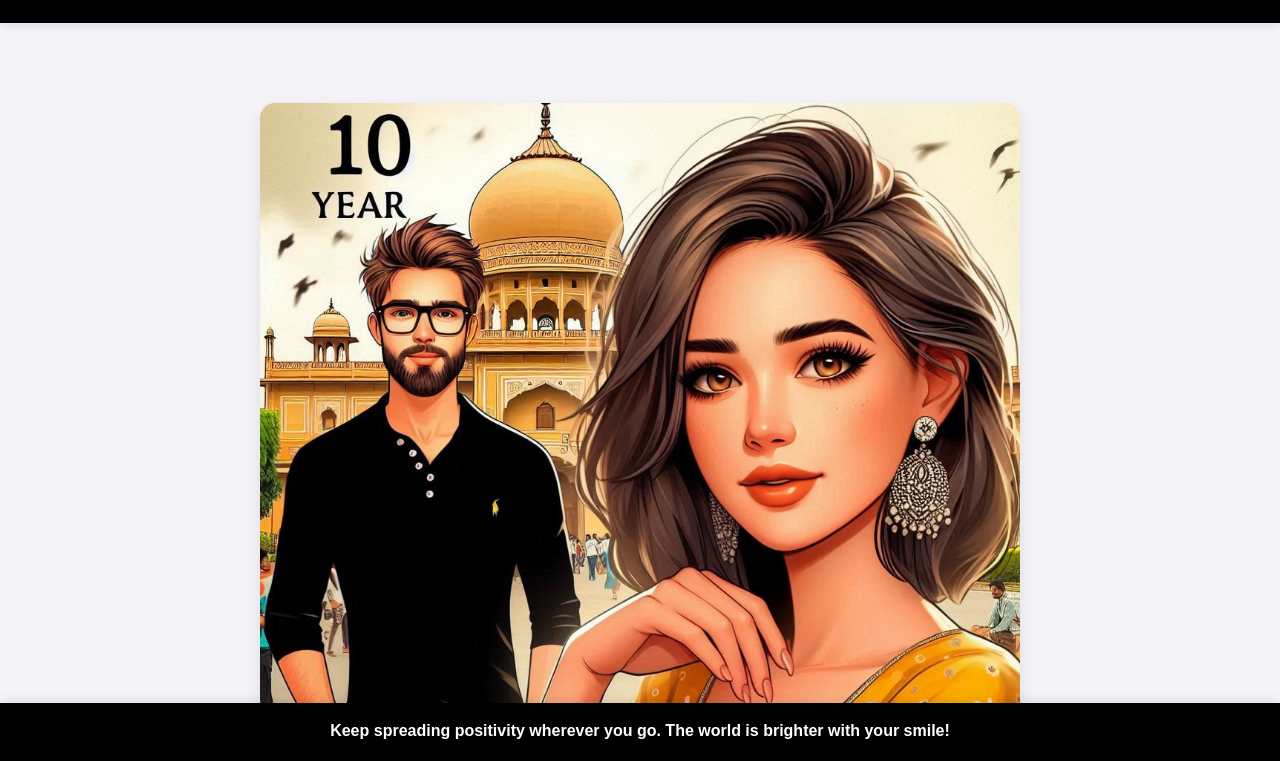
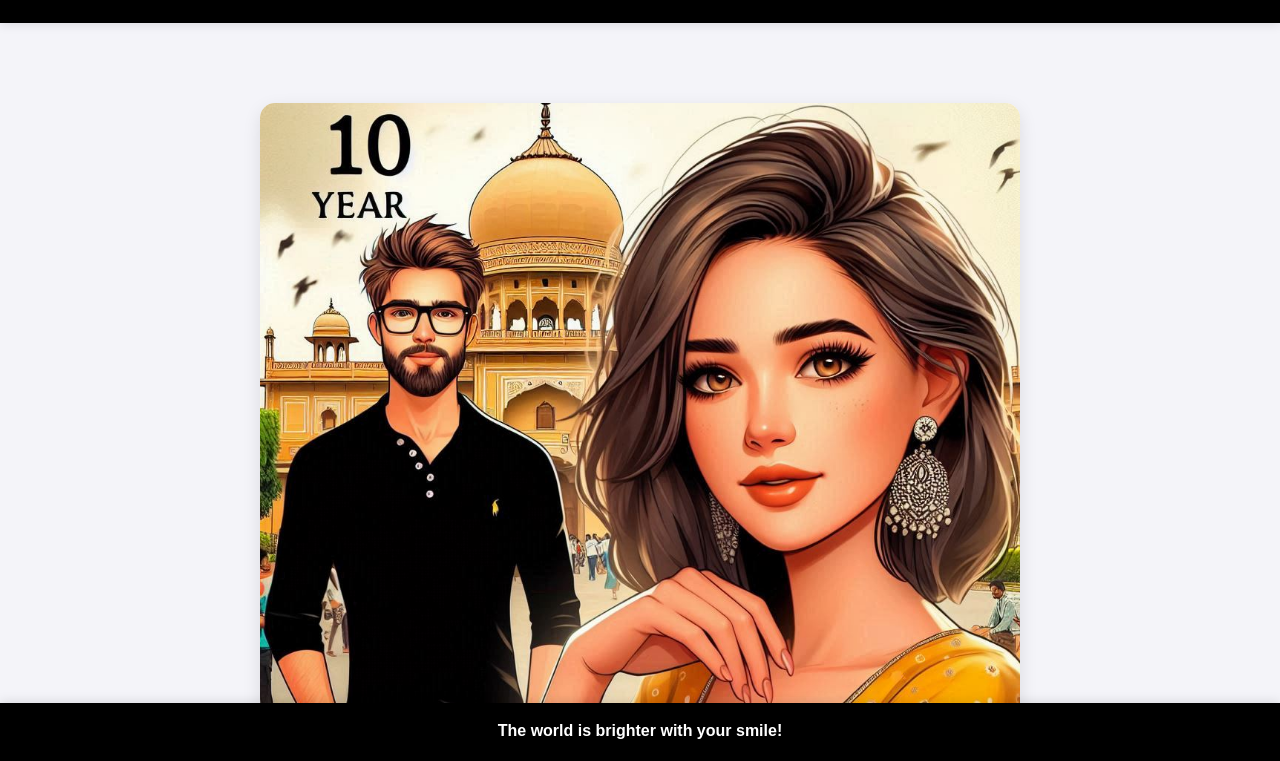
Before and after one commit to abhishekdelman/AKStories, a plain HTML site: page index.html in a window 1280 px wide. Shown: the part 37-798 px from the top of the page. Drawn offline with Linux system fonts and the light colour scheme.

Commit message:
Update index.html

```diff
--- a/index.html
+++ b/index.html
@@ -194,7 +194,7 @@
     </div>
 
     <footer>
-        <p class="footer-text">Keep spreading positivity wherever you go. The world is brighter with your smile!</p>
+        <p class="footer-text">The world is brighter with your smile!</p>
     </footer>
 
     <script>
```
